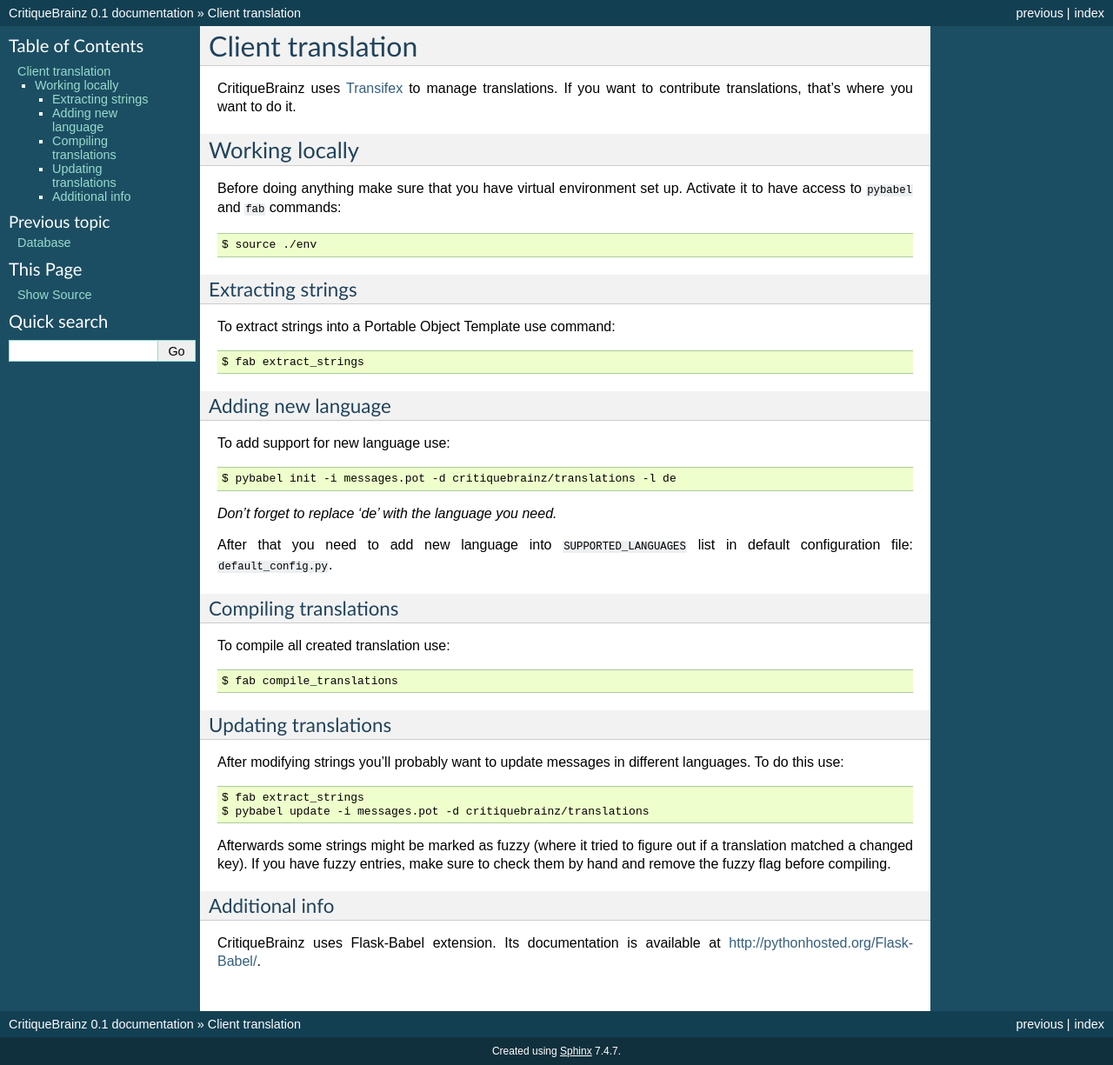
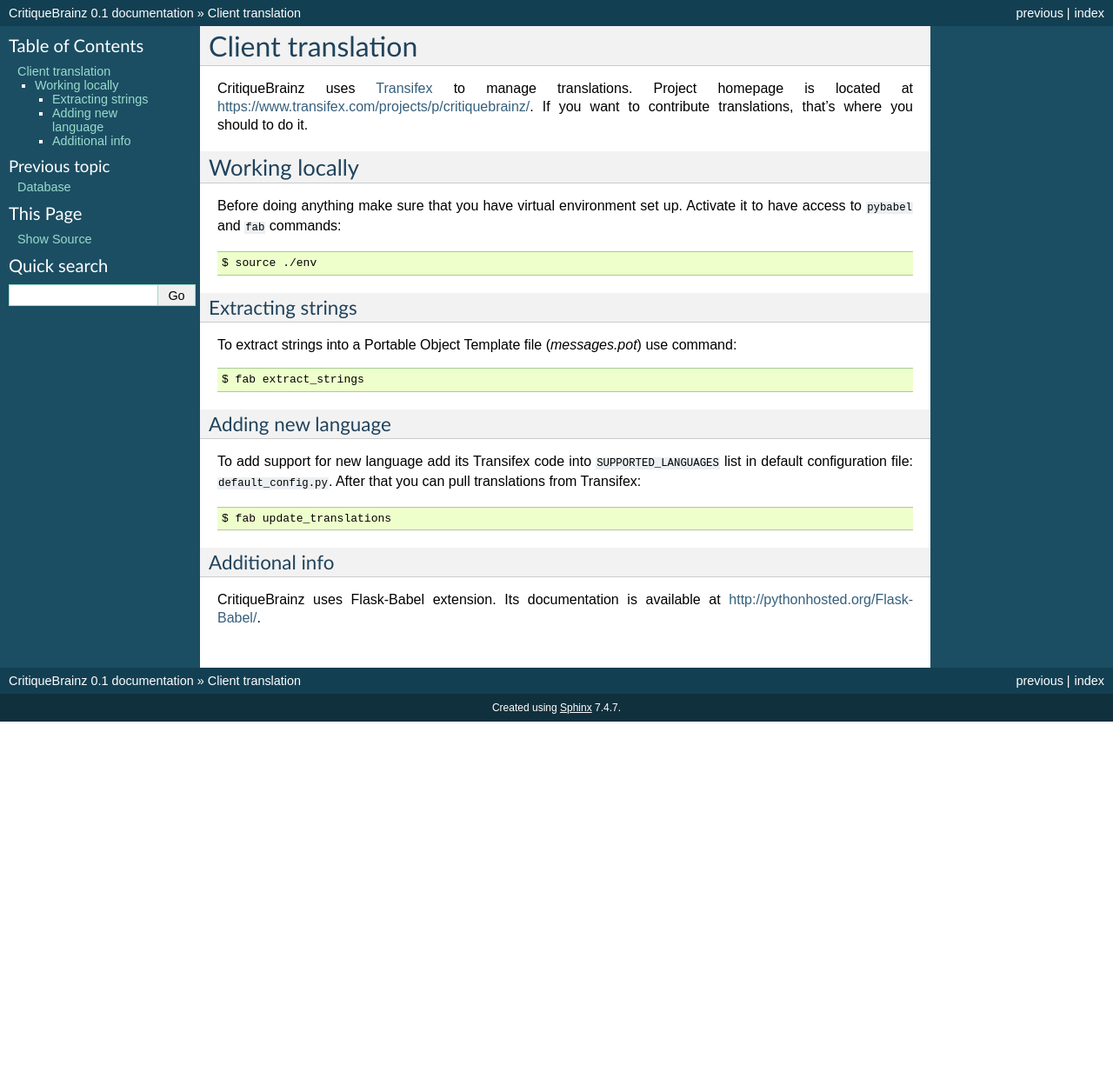
Before and after one commit to metabrainz/critiquebrainz, a Sphinx documentation site: the page built from docs/translation.rst, in a window 1280 px wide. Shown: the whole page at 87% size. Built offline with Sphinx 7.4.7, drawn with Linux system fonts in a browser that asks for light colours; pages that are not in the unit, such as notebooks, are missing from menus; after the commit the page ends 900 px from its top, so only the background shows below that.

Commit message:
Updated translation docs.

```diff
--- a/docs/translation.rst
+++ b/docs/translation.rst
@@ -1,8 +1,9 @@
 Client translation
 ==================
 
-CritiqueBrainz uses `Transifex <https://www.transifex.com/>`_ to manage translations. If you want to contribute
-translations, that's where you want to do it.
+CritiqueBrainz uses `Transifex <https://www.transifex.com/>`_ to manage translations.
+Project homepage is located at https://www.transifex.com/projects/p/critiquebrainz/.
+If you want to contribute translations, that's where you should to do it.
 
 Working locally
 ---------------
@@ -15,39 +16,17 @@
 Extracting strings
 ^^^^^^^^^^^^^^^^^^
 
-To extract strings into a Portable Object Template use command::
+To extract strings into a Portable Object Template file (*messages.pot*) use command::
 
    $ fab extract_strings
 
 Adding new language
 ^^^^^^^^^^^^^^^^^^^
 
-To add support for new language use::
+To add support for new language add its Transifex code into ``SUPPORTED_LANGUAGES`` list in default configuration file:
+``default_config.py``. After that you can pull translations from Transifex::
 
-   $ pybabel init -i messages.pot -d critiquebrainz/translations -l de
-
-*Don't forget to replace 'de' with the language you need.*
-
-After that you need to add new language into ``SUPPORTED_LANGUAGES`` list in default configuration file:
-``default_config.py``.
-
-Compiling translations
-^^^^^^^^^^^^^^^^^^^^^^
-
-To compile all created translation use::
-
-   $ fab compile_translations
-
-Updating translations
-^^^^^^^^^^^^^^^^^^^^^
-
-After modifying strings you'll probably want to update messages in different languages. To do this use::
-
-   $ fab extract_strings
-   $ pybabel update -i messages.pot -d critiquebrainz/translations
-
-Afterwards some strings might be marked as fuzzy (where it tried to figure out if a translation matched a changed key).
-If you have fuzzy entries, make sure to check them by hand and remove the fuzzy flag before compiling.
+   $ fab update_translations
 
 Additional info
 ^^^^^^^^^^^^^^^
```
